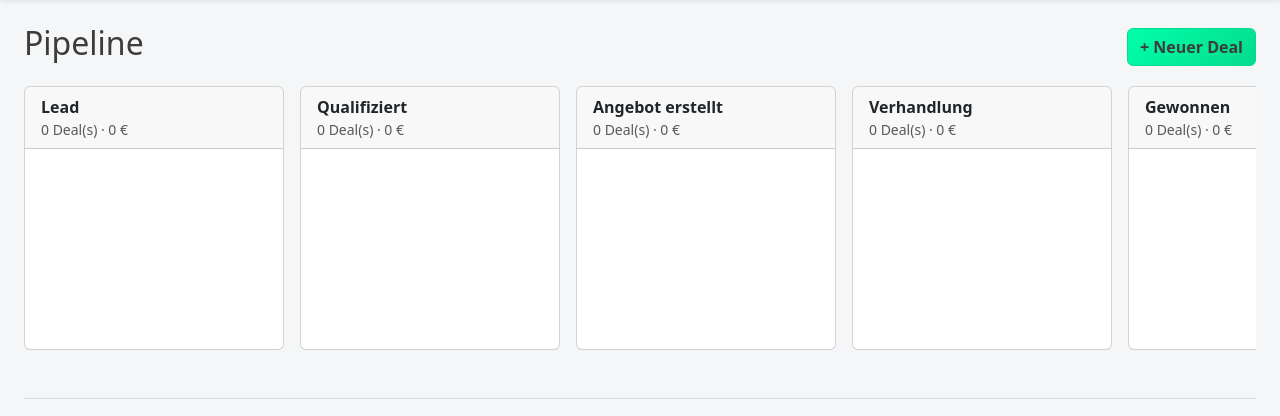
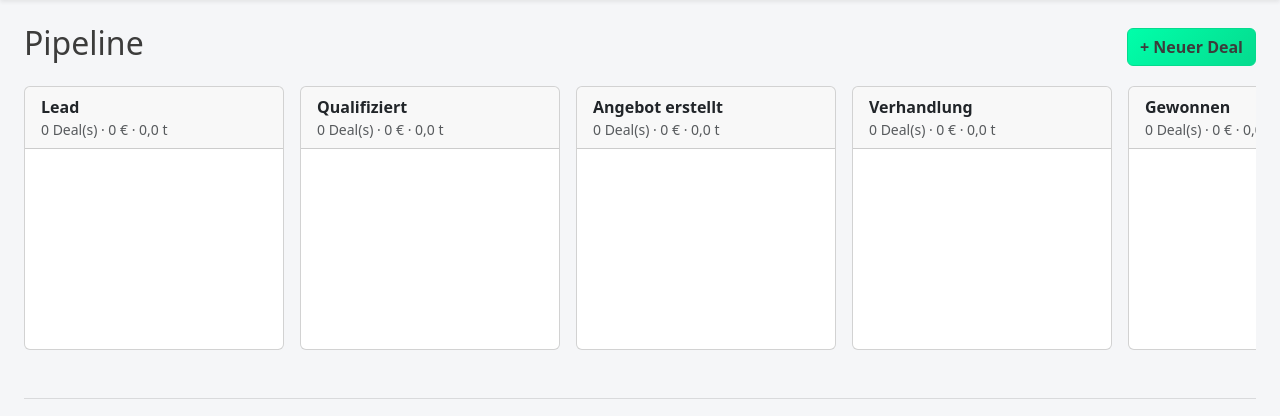
Before and after one commit to eckopack/crm, a Django app: page /pipeline/ in a window 1280 px wide. Shown: the part 57-473 px from the top of the page. Run offline with Django 5.2, Linux system fonts and the light colour scheme; the visitor is signed in with stand-in values (Sample User, id 1); data comes from the database, SQL or seed files in the repository; data that the repository does not hold is empty.

Commit message:
Pipeline: Tonnen-Summe je Spalte/Karte + einmalige Zustaendiger-Zuweisung (admin)

```diff
--- a/vertrieb/templates/vertrieb/pipeline.html
+++ b/vertrieb/templates/vertrieb/pipeline.html
@@ -12,7 +12,7 @@
         <div class="card h-100">
             <div class="card-header">
                 <div class="fw-semibold">{{ spalte.label }}</div>
-                <div class="small text-muted">{{ spalte.deals|length }} Deal(s) · {{ spalte.summe|floatformat:0 }} €</div>
+                <div class="small text-muted">{{ spalte.deals|length }} Deal(s) · {{ spalte.summe|floatformat:0 }} € · {{ spalte.tonnen_summe|floatformat:1 }} t</div>
             </div>
             <div class="card-body p-2" style="min-height: 200px;">
                 {% for deal in spalte.deals %}
@@ -20,7 +20,7 @@
                     <div class="card-body p-2">
                         <a href="{{ deal.get_absolute_url }}" class="fw-semibold text-decoration-none d-block">{{ deal.titel }}</a>
                         <div class="small text-muted">{{ deal.firma.name }}</div>
-                        <div class="small">{{ deal.wert|floatformat:0 }} € · {{ deal.wahrscheinlichkeit }}%</div>
+                        <div class="small">{{ deal.wert|floatformat:0 }} € · {{ deal.wahrscheinlichkeit }}%{% if deal.potenzial_tonnen %} · {{ deal.potenzial_tonnen|floatformat:1 }} t{% endif %}</div>
                         {% if deal.ist_offen %}
                         <div class="dropdown mt-1">
                             <button class="btn btn-sm btn-outline-secondary dropdown-toggle" type="button" data-bs-toggle="dropdown">
--- a/vertrieb/views.py
+++ b/vertrieb/views.py
@@ -67,6 +67,7 @@ def pipeline_kanban(request):
             "label": label,
             "deals": deals,
             "summe": deals.aggregate(s=Sum("wert"))["s"] or 0,
+            "tonnen_summe": deals.aggregate(s=Sum("potenzial_tonnen"))["s"] or 0,
         })
     return render(request, "vertrieb/pipeline.html", {"spalten": spalten})
 
```
Also changed, not shown: render.yaml (+10 -5 lines).
